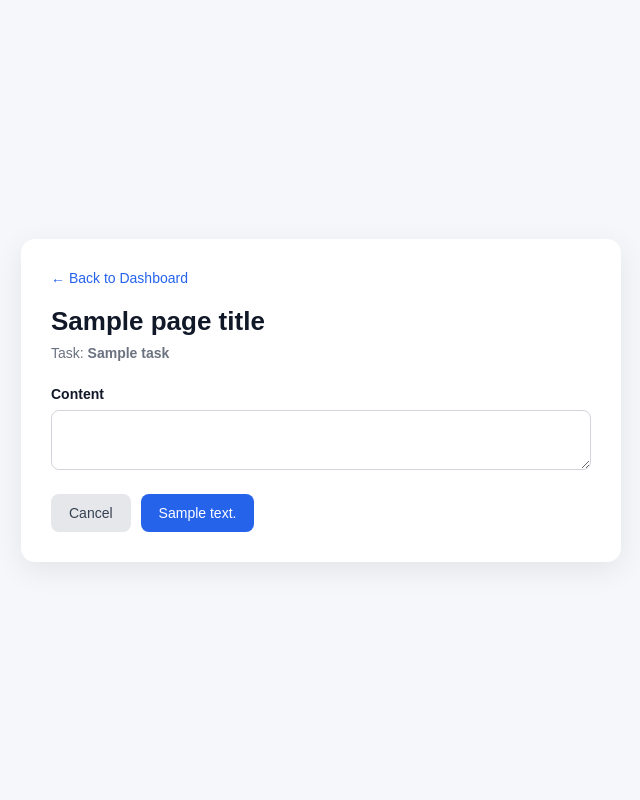
After one commit to Lucky70fu/hangarin, a Django app: template taskmanager/templates/taskmanager/note_form.html in a window 1280 px wide. The commit adds this page. Shown: the whole page, without its empty margins (319-959 px from the left). Run offline with Django 3.2, Linux system fonts and the light colour scheme; the template is opened without the code that fills it: most values are stand-ins (such as "Sample title", 1, 10 or a date in 2020); form fields are guessed from the names that the template uses.

Commit message:
Add notes to tasks

```diff
--- /dev/null
+++ b/taskmanager/templates/taskmanager/note_form.html
@@ -0,0 +1,184 @@
+{% load static %}
+{% load pwa %}
+
+<!DOCTYPE html>
+<html lang="en">
+<head>
+    <meta charset="UTF-8">
+    <meta name="viewport" content="width=device-width, initial-scale=1.0">
+
+    {% progressive_web_app_meta %}
+
+    <title>{{ page_title }} - Hangarin</title>
+
+    <style>
+        * {
+            box-sizing: border-box;
+        }
+
+        body {
+            margin: 0;
+            font-family: Arial, sans-serif;
+            background: #f5f7fb;
+            color: #111827;
+        }
+
+        .form-container {
+            min-height: 100vh;
+            display: flex;
+            align-items: center;
+            justify-content: center;
+            padding: 20px;
+        }
+
+        .form-card {
+            width: 100%;
+            max-width: 600px;
+            background: white;
+            padding: 30px;
+            border-radius: 14px;
+            box-shadow: 0 8px 30px rgba(0, 0, 0, 0.08);
+        }
+
+        .back-link {
+            display: inline-block;
+            margin-bottom: 20px;
+            color: #2563eb;
+            text-decoration: none;
+            font-size: 14px;
+        }
+
+        h1 {
+            margin: 0 0 8px;
+            font-size: 26px;
+        }
+
+        .task-name {
+            margin-bottom: 25px;
+            color: #6b7280;
+            font-size: 14px;
+        }
+
+        .field {
+            margin-bottom: 20px;
+        }
+
+        label {
+            display: block;
+            margin-bottom: 8px;
+            font-weight: 600;
+            font-size: 14px;
+        }
+
+        textarea {
+            width: 100%;
+            padding: 12px;
+            border: 1px solid #d1d5db;
+            border-radius: 8px;
+            font-family: inherit;
+            font-size: 15px;
+            resize: vertical;
+        }
+
+        textarea:focus {
+            outline: none;
+            border-color: #2563eb;
+            box-shadow: 0 0 0 3px rgba(37, 99, 235, 0.1);
+        }
+
+        .error {
+            margin-top: 6px;
+            color: #dc2626;
+            font-size: 13px;
+        }
+
+        .actions {
+            display: flex;
+            gap: 10px;
+            margin-top: 20px;
+        }
+
+        .button {
+            border: none;
+            border-radius: 8px;
+            padding: 11px 18px;
+            font-size: 14px;
+            cursor: pointer;
+            text-decoration: none;
+        }
+
+        .button-primary {
+            background: #2563eb;
+            color: white;
+        }
+
+        .button-primary:hover {
+            background: #1d4ed8;
+        }
+
+        .button-secondary {
+            background: #e5e7eb;
+            color: #374151;
+        }
+
+        .button-secondary:hover {
+            background: #d1d5db;
+        }
+
+        @media (max-width: 600px) {
+            .form-card {
+                padding: 22px;
+            }
+
+            h1 {
+                font-size: 22px;
+            }
+        }
+    </style>
+</head>
+
+<body>
+
+<div class="form-container">
+    <div class="form-card">
+
+        <a href="{% url 'dashboard' %}" class="back-link">
+            ← Back to Dashboard
+        </a>
+
+        <h1>{{ page_title }}</h1>
+
+        <div class="task-name">
+            Task: <strong>{{ task.title }}</strong>
+        </div>
+
+        <form method="post">
+            {% csrf_token %}
+
+            {{ form.non_field_errors }}
+
+            <div class="field">
+                {{ form.content.label_tag }}
+                {{ form.content }}
+
+                {% for error in form.content.errors %}
+                    <div class="error">{{ error }}</div>
+                {% endfor %}
+            </div>
+
+            <div class="actions">
+                <a href="{% url 'dashboard' %}" class="button button-secondary">
+                    Cancel
+                </a>
+
+                <button type="submit" class="button button-primary">
+                    {{ button_text }}
+                </button>
+            </div>
+        </form>
+
+    </div>
+</div>
+
+</body>
+</html>
```
Also changed, not shown: taskmanager/forms.py (+17 -1 lines), taskmanager/templates/taskmanager/dashboard.html (+178 -0 lines), taskmanager/templates/taskmanager/note_confirm_delete.html (added, +139 -0 lines), taskmanager/views.py (+78 -3 lines).
